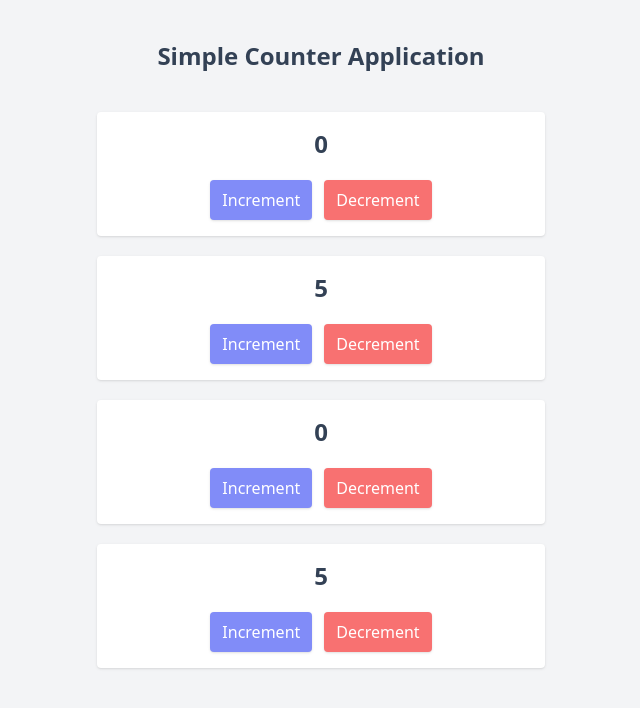
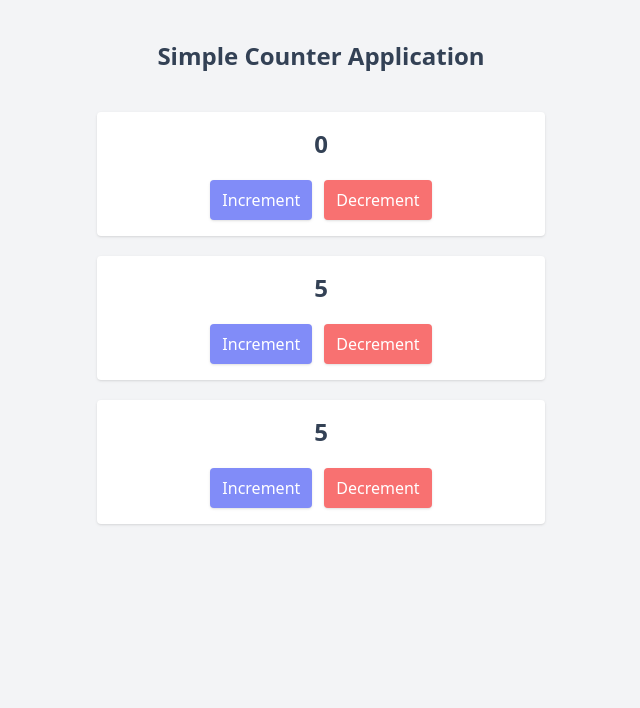
Before and after one commit to Hasib787/Counter-with-redux, a React (Create React App) app: page / in a window 1280 px wide. Shown: the top 708 px of the page, without its empty margins (319-959 px from the left). Built offline with nearby package versions, Linux system fonts and the light colour scheme.

Commit message:
added some changes

```diff
--- a/src/App.js
+++ b/src/App.js
@@ -15,7 +15,6 @@ export default function App() {
         <div className="max-w-md mx-auto mt-10 space-y-5">
           <HooksCounter />
           <DynamicHooksCounter />
-          <VariableCounter />
           <VariableCounter dynamic />
         </div>
       </div>
```
